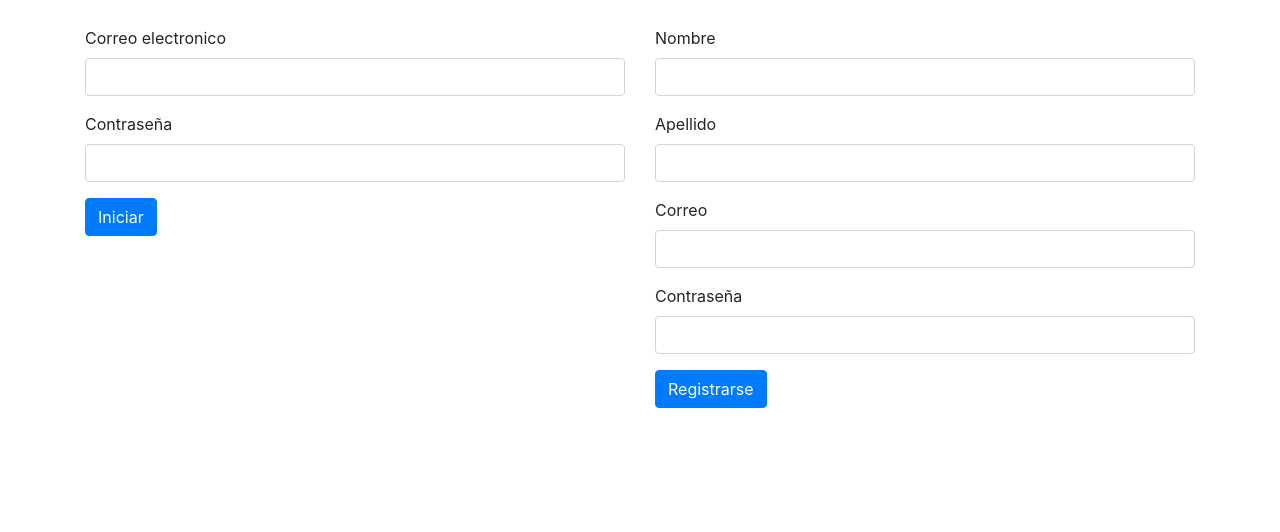
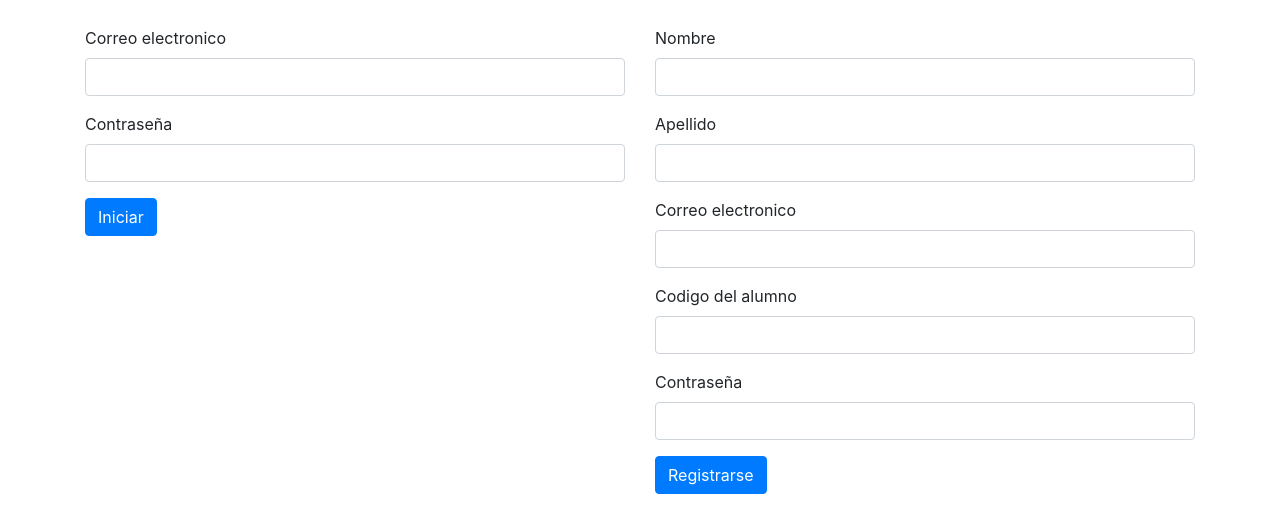
Before and after one commit to AngelOU20/Actividad3, a plain HTML site: page index.html in a window 1280 px wide. Shown: the part 118-650 px from the top of the page. Drawn offline with nearby package versions, Linux system fonts and the light colour scheme.

Commit message:
actualizacion de formulario

```diff
--- a/index.html
+++ b/index.html
@@ -38,9 +38,14 @@
                         <label for="">Apellido</label>
                         <input type="text" name="ape" class="form-control">
                     </div>
+
                     <div class="form-group">
-                        <label for="">Correo</label>
+                        <label for="">Correo electronico</label>
                         <input type="email" name="em" class="form-control">
+                    </div>
+                    <div class="form-group">
+                        <label for="">Codigo del alumno</label>
+                        <input type="text" name="codal" class="form-control">
                     </div>
                     <div class="form-group">
                         <label for="">Contraseña</label>
```
